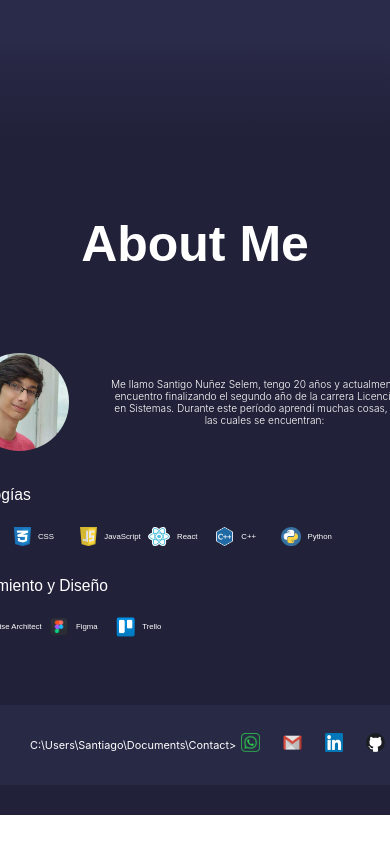
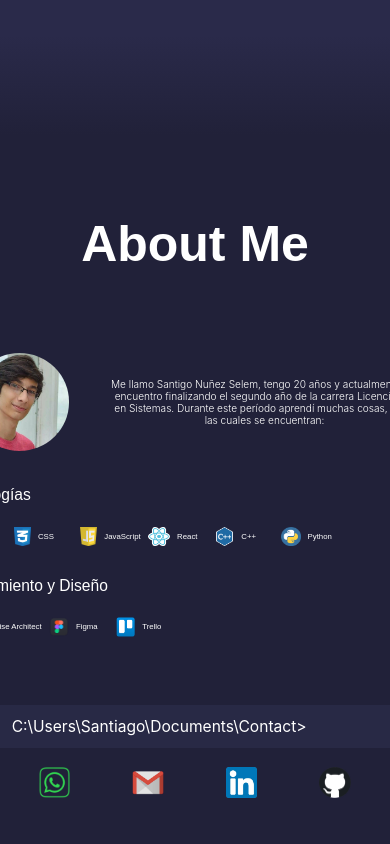
Before and after one commit to SantiagoNunezSelem/Portfolio, a React (Create React App) app: page / in a window 390 px wide. Shown: the part 973-1817 px from the top of the page. Before the commit the page ends 1788 px from the top, so only its background shows below. Built offline with nearby package versions, Linux system fonts and the light colour scheme.

Commit message:
Contact section created

```diff
--- a/src/components/Conctact.js
+++ b/src/components/Conctact.js
@@ -8,7 +8,10 @@ import gitHubImg from "../img/symbols/github-symbol.png";
 function Contact(){
     return(
         <div className="contact-container">
-            <h3>C:\Users\Santiago\Documents\Contact{'>'}</h3>
+            <div className="h3-conctact-container">
+                <h3>C:\Users\Santiago\Documents\Contact{'>'}</h3>
+            </div>
+
             <div className="icons-contact-container">
                 <a href="https://wa.me/+541123577722" target="_blank"><img src={whatsAppImg}/></a>
                 <a href="mailto:selemsantiago@gmail.com" target="_blank"><img src={emailImg}/></a>
--- a/src/stylesheets/Contact.css
+++ b/src/stylesheets/Contact.css
@@ -3,8 +3,11 @@
     width: 100%;
     height: 100px;
     align-items: center;
+    background-color: #89a3ff10;
+}
+
+.h3-conctact-container {
     padding-left: 30px;
-    background-color: #89a3ff10;
 }
 
 .contact-container h3 {
@@ -31,18 +34,14 @@
 
 @media (max-width:1200px){
     .contact-container {
-        height: 80px;
+        height: 10vw;
     }
 
-    /* .contact-container h3 {
-        font-size: 24px;
+    .h3-conctact-container{
+        padding-left: 3vw;
     }
 
-    .icons-contact-container img {
-        height: 50px;
-    } */
-
-    .contact-container h3 {
+    .h3-conctact-container h3 {
         font-size: 2.8vw;
     }
 
@@ -50,3 +49,33 @@
         height: 4.8vw;
     }
 }
+
+@media (max-width:700px){
+    .contact-container {
+        display:block;
+        height:auto;
+        background-color: rgba(33, 33, 57);
+    }
+
+    .h3-conctact-container {
+        display:flex;
+        height: 11vw;
+        align-items: center;
+        background-color: #89a3ff10;
+        margin-bottom: 5vw;
+    }
+
+    .h3-conctact-container h3{
+        font-size: 4vw;
+    }
+
+    .icons-contact-container {
+        width: 80%;
+        height: 12vw;
+    }
+
+    .icons-contact-container img {
+        height: 8vw;
+    }
+
+}
```
